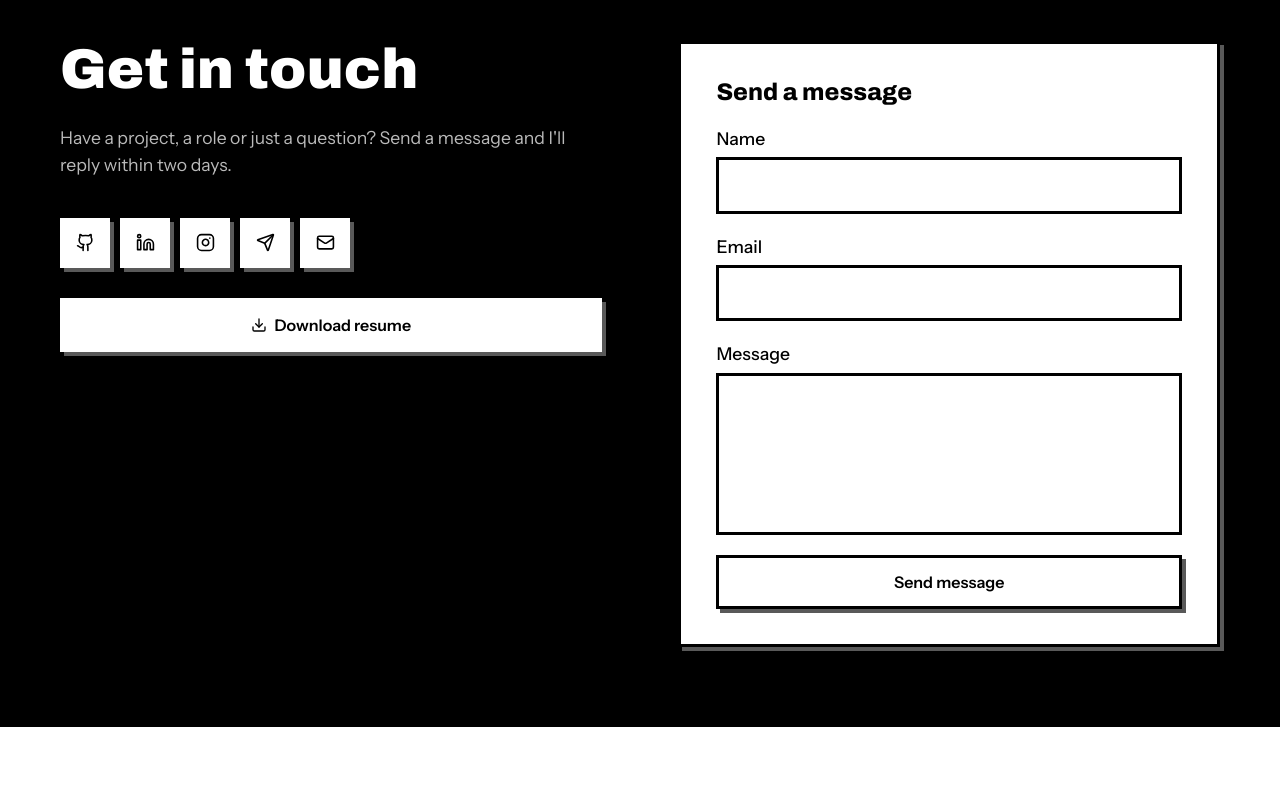
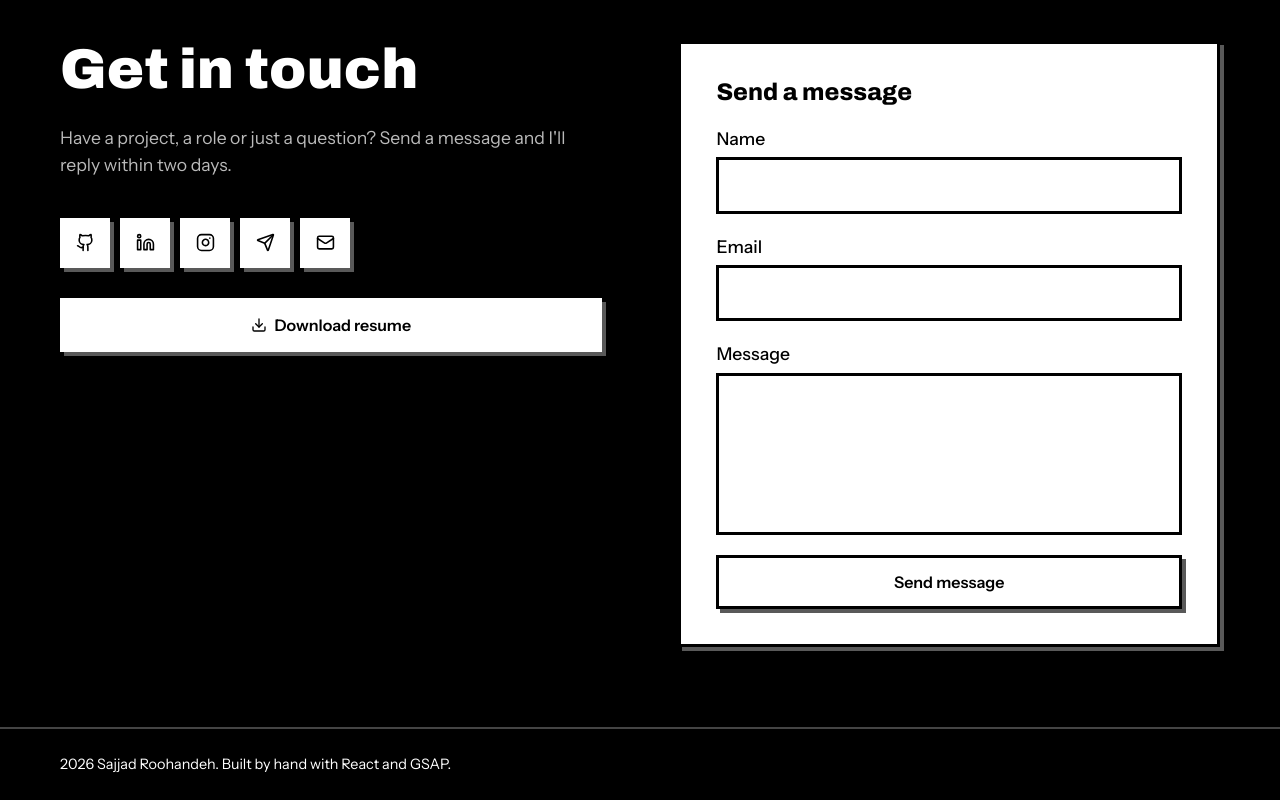
Before and after one commit to SajjadR17/My-New-Portfolio, a React (Vite) app: page / in a window 1280 px wide. Shown: the part 3705-4505 px from the top of the page. Before the commit the page ends 4432 px from the top, so only its background shows below. Built offline with nearby package versions, Linux system fonts and the light colour scheme.

Commit message:
feat: add Footer Section

```diff
--- a/src/App.jsx
+++ b/src/App.jsx
@@ -51,7 +51,7 @@ function App() {
         <Now />
         <Uses />
         <ContactMe />
-        {/* <Footer /> */}
+        <Footer />
       </main>
     </>
   );
--- a/src/components/Footer.jsx
+++ b/src/components/Footer.jsx
@@ -1,5 +1,13 @@
+import "../styles/footer.css";
+
 function Footer() {
-  return <div>Footer</div>;
+  return (
+    <footer>
+      <div className="container">
+        2026 Sajjad Roohandeh. Built by hand with React and GSAP.
+      </div>
+    </footer>
+  );
 }
 
 export default Footer;
--- /dev/null
+++ b/src/styles/footer.css
@@ -0,0 +1,10 @@
+footer {
+  background: var(--text-primary);
+  color: var(--bg-primary);
+  font-size: 0.9rem;
+  border-top: 2px solid #444;
+}
+
+footer div {
+  padding: 25px 0;
+}
```
